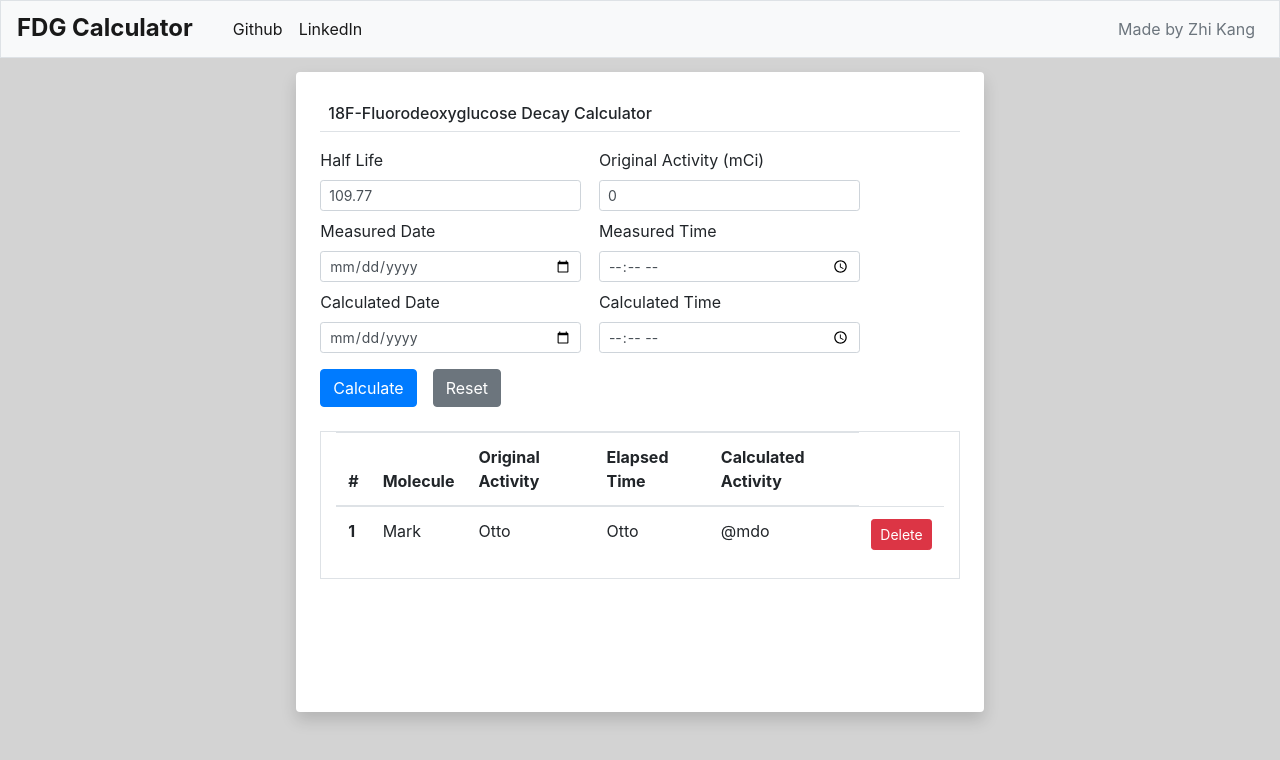
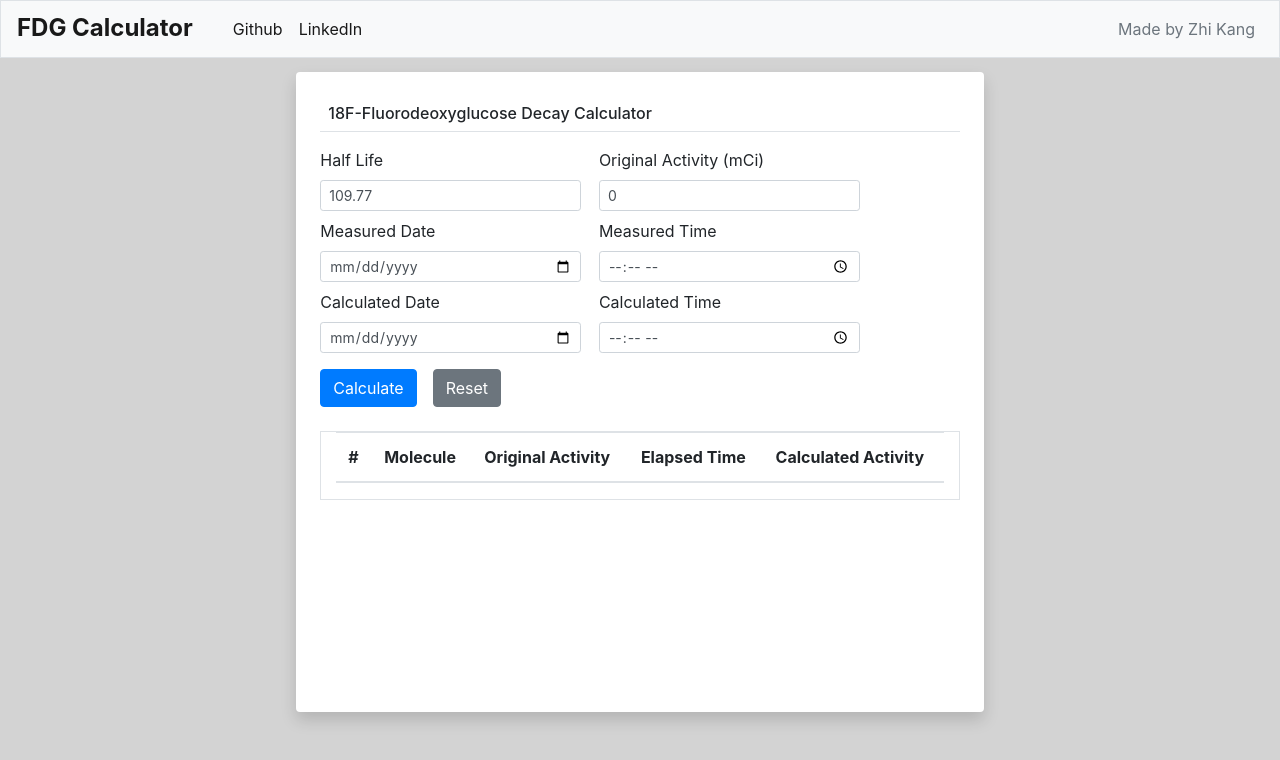
Before and after one commit to zhi-k/simpleIsotopesCalculator, a React (Create React App) app: page / in a window 1280 px wide. Shown: the top 760 px of the page. Built offline with nearby package versions, Linux system fonts and the light colour scheme; the HTML template or start-up script is replaced by a standard one.

Commit message:
Render result in displayResult component by mapping each object array into object keys:value pair

```diff
--- a/src/components/DisplayResult.js
+++ b/src/components/DisplayResult.js
@@ -1,6 +1,9 @@
 import React from "react";
+import { useStateValues } from "../context/Store";
 
 export default function DisplayResult() {
+  const [state, dispatch] = useStateValues();
+
   return (
     <div className="container d-flex border">
       <table className="table table-hover table-responsive-md">
@@ -14,16 +17,31 @@ export default function DisplayResult() {
           </tr>
         </thead>
         <tbody>
-          <tr>
-            <th scope="row">1</th>
-            <td>Mark</td>
-            <td>Otto</td>
-            <td>Otto</td>
-            <td>@mdo</td>
-            <td>
-              <button className="btn btn-danger btn-sm">Delete</button>
-            </td>
-          </tr>
+          {state.results.map((result, index) => (
+            <>
+              <tr key={index}>
+                <th scope="row" key={index}>
+                  {index + 1}
+                </th>
+                {Object.keys(result).map((r) => (
+                  <>
+                    <td key={index}>{result[r]}</td>
+                  </>
+                ))}
+                <button
+                  className="btn btn-danger btn-sm mt-2"
+                  onClick={() =>
+                    dispatch({
+                      type: "DELETE_ENTRY",
+                      payload: result,
+                    })
+                  }
+                >
+                  Delete
+                </button>
+              </tr>
+            </>
+          ))}
         </tbody>
       </table>
     </div>
--- a/src/context/Reducers.js
+++ b/src/context/Reducers.js
@@ -11,7 +11,7 @@ export function calculationReducer(state, action) {
         },
       ];
     case "DELETE_ENTRY":
-      return [...state.filter((results) => results.id !== action.payload.id)];
+      return [...state.filter((results) => results !== action.payload)];
     default:
       return state;
   }
```
